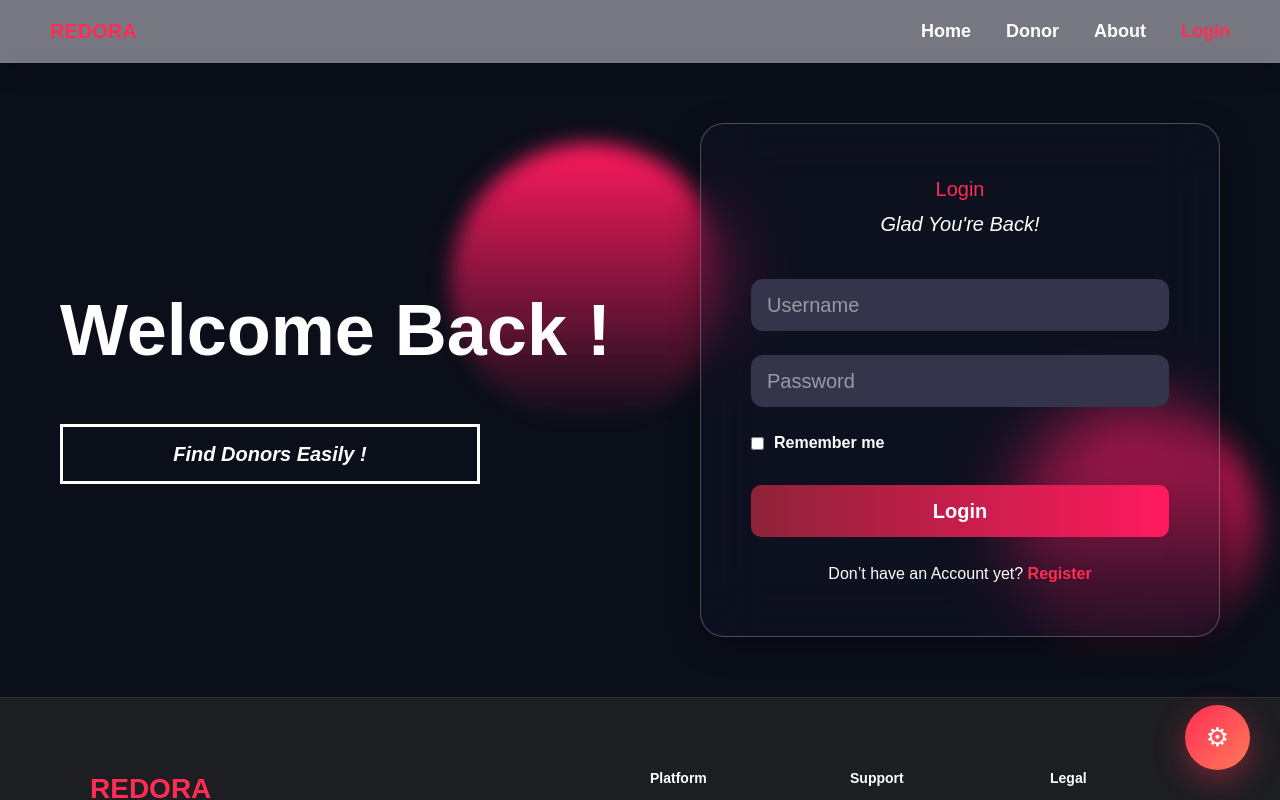
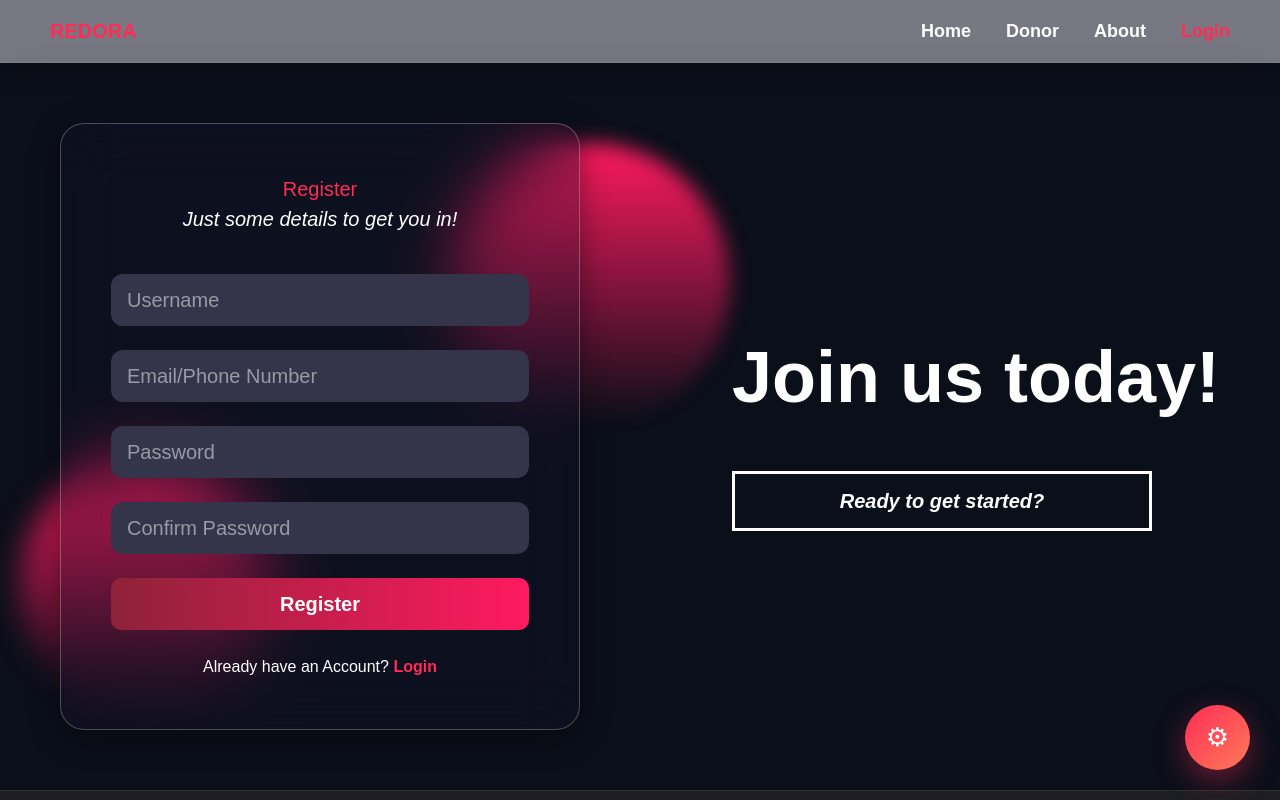
Before and after one commit to tasnia327/Redora_Blood_Donor_Finder, a Next.js app: page /register in a window 1280 px wide. Shown: the top 800 px of the page. Built offline with nearby package versions, Linux system fonts and the light colour scheme.

Commit message:
Updated registration page UI

```diff
--- a/app/register/page.js
+++ b/app/register/page.js
@@ -4,7 +4,7 @@ import Link from "next/link";
 import { useContext } from "react";
 import { UIContext } from "../context/UIContext";
 
-export default function LoginPage() {
+export default function RegisterPage() {
   const { dark, fontSize, lang } =
     useContext(UIContext);
 
@@ -68,13 +68,109 @@ export default function LoginPage() {
           background:
             "linear-gradient(180deg, #ff1a5f 0%, rgba(11,11,43,0) 100%)",
           position: "absolute",
-          bottom: 40,
-          right: 20,
+          bottom: 80,
+          left: 20,
           filter: "blur(15px)",
         }}
       />
 
-      {/* LEFT TEXT */}
+      {/* LEFT CARD */}
+      <div
+        style={{
+          width: "520px",
+          padding: "50px",
+          borderRadius: "24px",
+          border: "1px solid rgba(255,255,255,0.25)",
+          backdropFilter: "blur(30px)",
+          background: "rgba(20,20,50,0.25)",
+          boxShadow: "0 8px 30px rgba(0,0,0,0.4)",
+          zIndex: 2,
+        }}
+      >
+        <h2
+          style={{
+            color: "#ff2d55",
+            fontSize: fontSize + 4,
+            textAlign: "center",
+          }}
+        >
+          {lang === "bn" ? "রেজিস্টার" : "Register"}
+        </h2>
+
+        <p
+          style={{
+            color: dark ? "white" : "#111",
+            textAlign: "center",
+            fontStyle: "italic",
+            marginBottom: "40px",
+            fontSize: fontSize + 4,
+          }}
+        >
+          {lang === "bn"
+            ? "শুরু করতে কিছু তথ্য দিন!"
+            : "Just some details to get you in!"}
+        </p>
+
+        <input
+          placeholder={
+            lang === "bn" ? "নাম" : "Username"
+          }
+          style={inputStyle}
+        />
+
+        <input
+          placeholder={
+            lang === "bn"
+              ? "ইমেইল / ফোন"
+              : "Email/Phone Number"
+          }
+          style={inputStyle}
+        />
+
+        <input
+          placeholder={
+            lang === "bn" ? "পাসওয়ার্ড" : "Password"
+          }
+          style={inputStyle}
+        />
+
+        <input
+          placeholder={
+            lang === "bn"
+              ? "কনফার্ম পাসওয়ার্ড"
+              : "Confirm Password"
+          }
+          style={inputStyle}
+        />
+
+        <button style={buttonStyle}>
+          {lang === "bn" ? "রেজিস্টার" : "Register"}
+        </button>
+
+        <p
+          style={{
+            color: dark ? "white" : "#111",
+            textAlign: "center",
+            marginTop: "25px",
+          }}
+        >
+          {lang === "bn"
+            ? "ইতিমধ্যে একাউন্ট আছে?"
+            : "Already have an Account?"}{" "}
+          <Link
+            href="/login"
+            style={{
+              color: "#ff2d55",
+              textDecoration: "none",
+              fontWeight: "700",
+            }}
+          >
+            {lang === "bn" ? "লগইন" : "Login"}
+          </Link>
+        </p>
+      </div>
+
+      {/* RIGHT TEXT */}
       <div style={{ zIndex: 2 }}>
         <h1
           style={{
@@ -85,8 +181,8 @@ export default function LoginPage() {
           }}
         >
           {lang === "bn"
-            ? "ফিরে আসায় স্বাগতম !"
-            : "Welcome Back !"}
+            ? "আজই যোগ দিন!"
+            : "Join us today!"}
         </h1>
 
         <div
@@ -108,107 +204,10 @@ export default function LoginPage() {
             }}
           >
             {lang === "bn"
-              ? "সহজেই ডোনার খুঁজুন!"
-              : "Find Donors Easily !"}
+              ? "শুরু করতে প্রস্তুত?"
+              : "Ready to get started?"}
           </p>
         </div>
-      </div>
-
-      {/* LOGIN CARD */}
-      <div
-        style={{
-          width: "520px",
-          padding: "50px",
-          borderRadius: "24px",
-          border: "1px solid rgba(255,255,255,0.25)",
-          backdropFilter: "blur(30px)",
-          background: "rgba(20,20,50,0.25)",
-          boxShadow: "0 8px 30px rgba(0,0,0,0.4)",
-          zIndex: 2,
-        }}
-      >
-        <h2
-          style={{
-            color: "#ff2d55",
-            fontSize: fontSize + 4,
-            textAlign: "center",
-            marginBottom: "5px",
-          }}
-        >
-          {lang === "bn" ? "লগইন" : "Login"}
-        </h2>
-
-        <p
-          style={{
-            color: dark ? "white" : "#111",
-            textAlign: "center",
-            fontStyle: "italic",
-            marginBottom: "40px",
-            fontSize: fontSize + 4,
-          }}
-        >
-          {lang === "bn"
-            ? "আপনাকে আবার পেয়ে ভালো লাগছে!"
-            : "Glad You're Back!"}
-        </p>
-
-        <input
-          type="text"
-          placeholder={
-            lang === "bn" ? "নাম" : "Username"
-          }
-          style={inputStyle}
-        />
-
-        <input
-          type="password"
-          placeholder={
-            lang === "bn" ? "পাসওয়ার্ড" : "Password"
-          }
-          style={inputStyle}
-        />
-
-        <div
-          style={{
-            display: "flex",
-            alignItems: "center",
-            gap: "10px",
-            marginBottom: "30px",
-            color: dark ? "white" : "#111",
-            fontWeight: "600",
-          }}
-        >
-          <input type="checkbox" />
-          {lang === "bn"
-            ? "আমাকে মনে রাখুন"
-            : "Remember me"}
-        </div>
-
-        <button style={buttonStyle}>
-          {lang === "bn" ? "লগইন" : "Login"}
-        </button>
-
-        <p
-          style={{
-            color: dark ? "white" : "#111",
-            textAlign: "center",
-            marginTop: "25px",
-          }}
-        >
-          {lang === "bn"
-            ? "একাউন্ট নেই?"
-            : "Don’t have an Account yet?"}{" "}
-          <Link
-            href="/register"
-            style={{
-              color: "#ff2d55",
-              textDecoration: "none",
-              fontWeight: "700",
-            }}
-          >
-            {lang === "bn" ? "রেজিস্টার" : "Register"}
-          </Link>
-        </p>
       </div>
     </div>
   );
```
